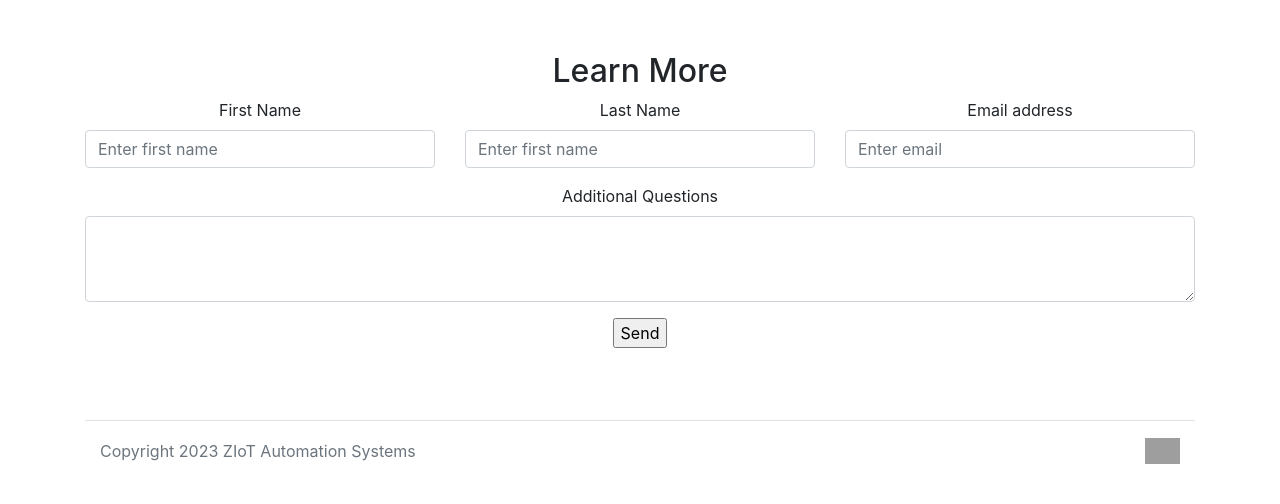
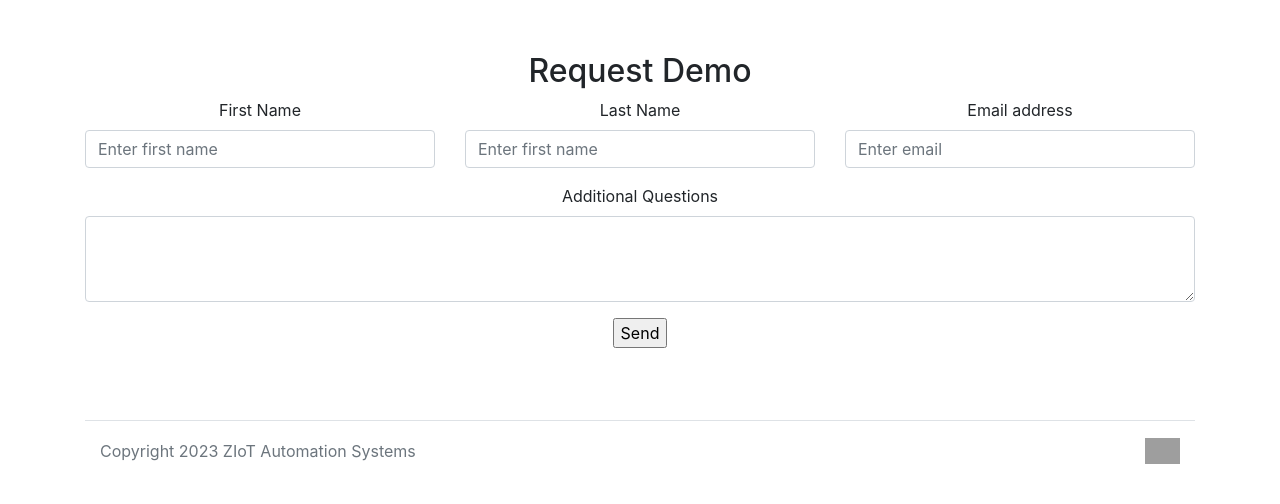
Before and after one commit to ZIoT-Systems/ZIoT-Systems.github.io, a Jekyll site: the page built from README.md, in a window 1280 px wide. Shown: the part 879-1383 px from the top of the page. Built offline with Jekyll 4.4.1, drawn with Linux system fonts in a browser that asks for light colours; our own code applies the rules of GitHub Pages for plain Markdown files; grey boxes are pictures that could not be loaded.

Commit message:
bootstrap

```diff
--- a/_layouts/default.html
+++ b/_layouts/default.html
@@ -106,7 +106,7 @@
     <br>
 
     <div class="container text-center">
-        <h2>Learn More</h2>
+        <h2>Request Demo</h2>
         <form id="contact-form">
             <div class="row">
                 <div class="col-md-4">
```
